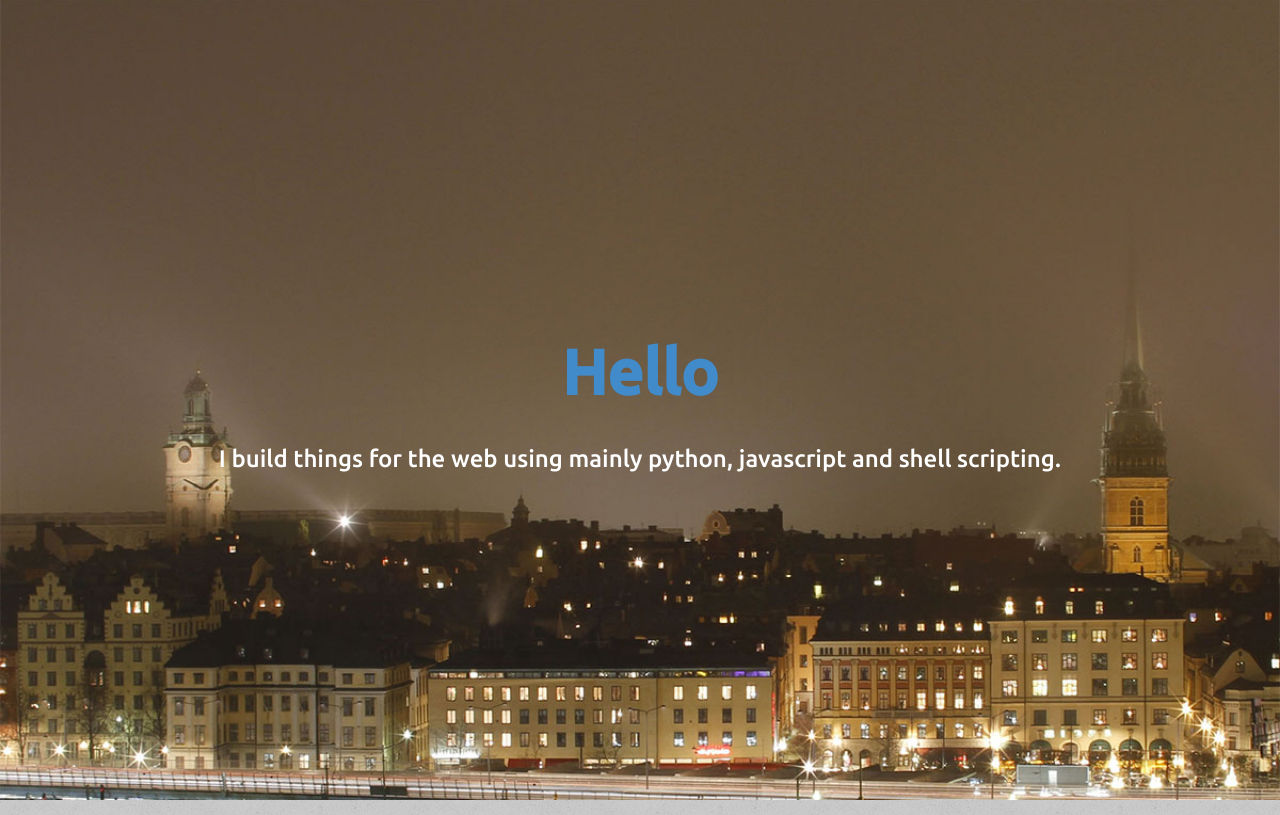
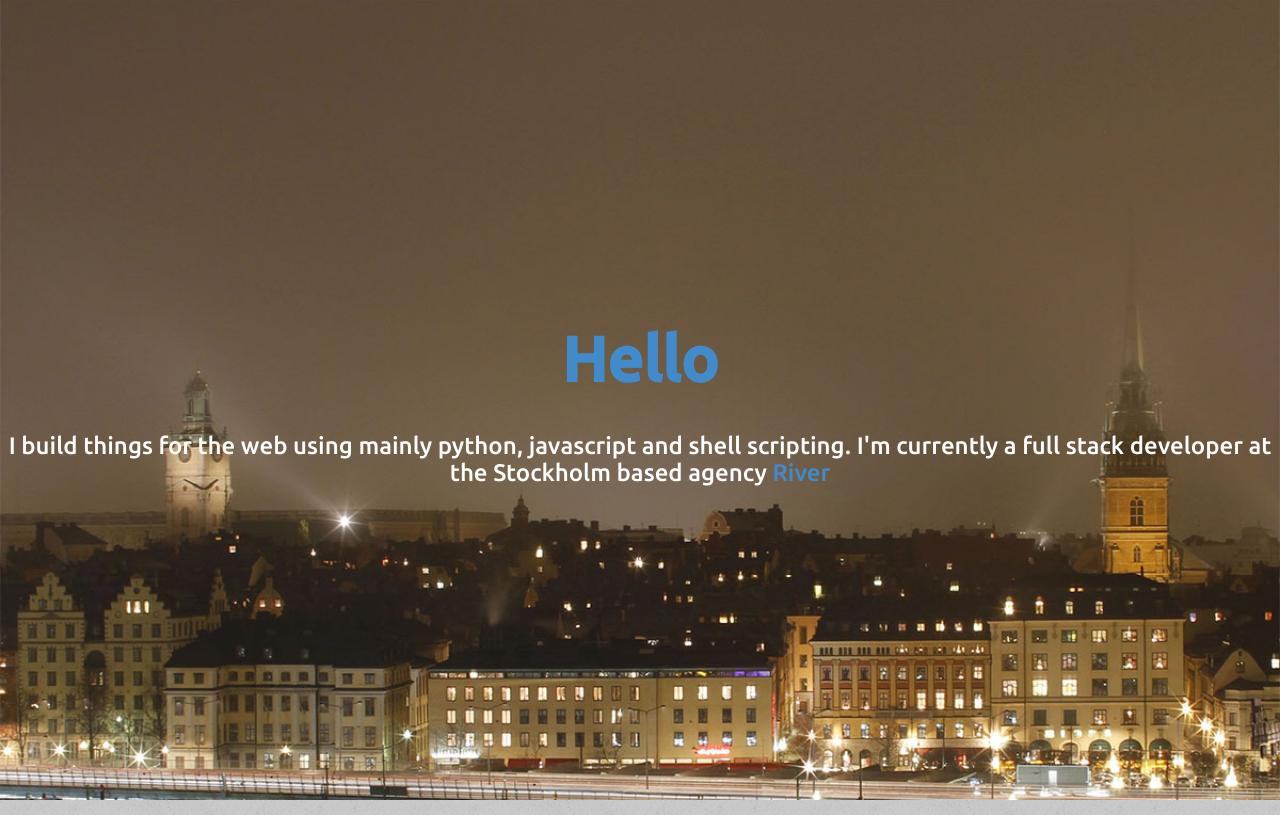
Before and after one commit to davidberglund/davidberglund.github.io, a plain HTML site: page index.html in a window 1280 px wide. Shown: the top 815 px of the page. Drawn offline with nearby package versions, Linux system fonts and the light colour scheme.

Commit message:
text
Signed-off-by: David Berglund <dabe@river.se>

```diff
--- a/index.html
+++ b/index.html
@@ -24,7 +24,7 @@
     <div class="header">
         <div class="vert-text">
             <a href="#about" class="container"><h1>Hello</h1></a>
-            <h3>I build things for the web using mainly python, javascript and shell scripting.</h3>
+            <h3>I build things for the web using mainly python, javascript and shell scripting. I'm currently a full stack developer at the Stockholm based agency <a href="http://river.se/">River</a></h3>
         </div>
     </div>
 
```
